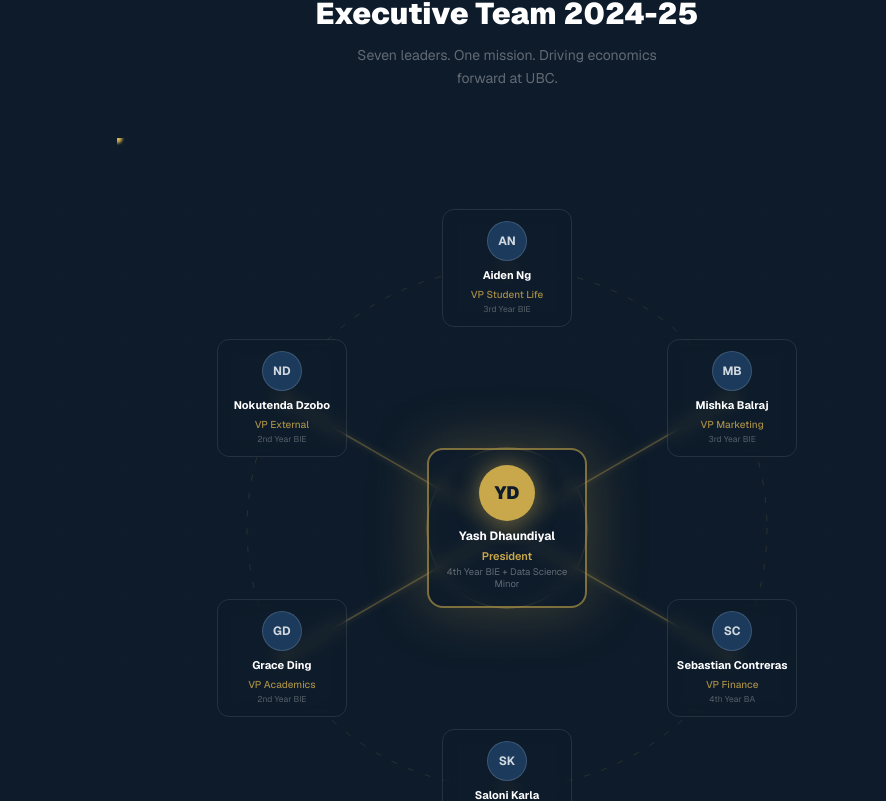
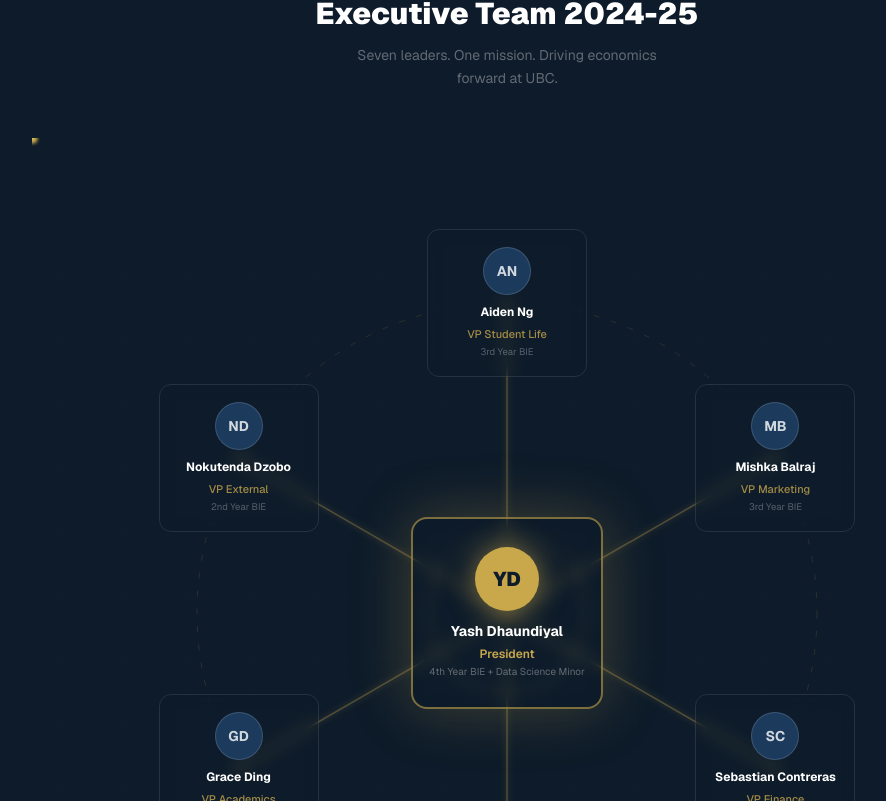
Before and after one commit to Mr-Slope/VSEUS-website, a Next.js app: page /about in a window 1280 px wide. Shown: the part 759-1560 px from the top of the page, without its empty margins (133-1019 px from the left). Built offline with nearby package versions, Linux system fonts and the light colour scheme.

Commit message:
fix(ui): fix exec orbit line clipping, resize cards, rename ELC entries

```diff
--- a/src/app/about/page.tsx
+++ b/src/app/about/page.tsx
@@ -26,10 +26,10 @@ function initials(name: string) {
 }
 
 // Orbital layout constants
-const CX = 390, CY = 390, R = 260;
-const CONTAINER = 780;
-const CARD_W = 130, CARD_H = 118;
-const PRES_W = 160, PRES_H = 160;
+const CX = 475, CY = 475, R = 310;
+const CONTAINER = 950;
+const CARD_W = 160, CARD_H = 148;
+const PRES_W = 192, PRES_H = 192;
 
 const vpNodes = VPS.map((vp, i) => {
   const deg = (i * 360) / VPS.length - 90;
@@ -92,12 +92,19 @@ export default function AboutPage() {
                 fill="none"
               >
                 <defs>
-                  <filter id="lineGlow" x="-30%" y="-30%" width="160%" height="160%">
+                  {/*
+                    filterUnits="userSpaceOnUse" with absolute pixel coordinates is required here.
+                    The default objectBoundingBox mode makes the filter region proportional to the
+                    element's own bounding box — a perfectly vertical line (VP Student Life, VP
+                    Administration) has zero width, collapsing the X filter region to zero and
+                    clipping those lines entirely. Absolute coords spanning the full SVG fix this.
+                  */}
+                  <filter id="lineGlow" filterUnits="userSpaceOnUse" x="-20" y="-20" width={CONTAINER + 40} height={CONTAINER + 40}>
                     <feGaussianBlur stdDeviation="3" result="blur" />
                     <feMerge><feMergeNode in="blur" /><feMergeNode in="SourceGraphic" /></feMerge>
                   </filter>
-                  <filter id="dotGlow" x="-100%" y="-100%" width="300%" height="300%">
-                    <feGaussianBlur stdDeviation="2" result="blur" />
+                  <filter id="dotGlow" filterUnits="userSpaceOnUse" x="-20" y="-20" width={CONTAINER + 40} height={CONTAINER + 40}>
+                    <feGaussianBlur stdDeviation="2.5" result="blur" />
                     <feMerge><feMergeNode in="blur" /><feMergeNode in="SourceGraphic" /></feMerge>
                   </filter>
                 </defs>
@@ -190,12 +197,12 @@ export default function AboutPage() {
                   top:    CY - PRES_H / 2,
                 }}
               >
-                <div className="w-14 h-14 rounded-full bg-gold flex items-center justify-center text-navy-900 font-black text-lg mb-2 shadow-[0_0_24px_rgba(201,168,76,0.6)]">
+                <div className="w-16 h-16 rounded-full bg-gold flex items-center justify-center text-navy-900 font-black text-xl mb-3 shadow-[0_0_28px_rgba(201,168,76,0.65)]">
                   {initials(PRESIDENT.name)}
                 </div>
-                <p className="text-white font-bold text-[12px] leading-tight px-3">{PRESIDENT.name}</p>
-                <p className="text-gold text-[11px] font-semibold mt-1">{PRESIDENT.role}</p>
-                <p className="text-white/35 text-[9.5px] mt-0.5 px-3 leading-tight">{PRESIDENT.year}</p>
+                <p className="text-white font-bold text-sm leading-tight px-3">{PRESIDENT.name}</p>
+                <p className="text-gold text-xs font-semibold mt-1.5">{PRESIDENT.role}</p>
+                <p className="text-white/35 text-[10px] mt-1 px-3 leading-tight">{PRESIDENT.year}</p>
               </div>
 
               {/* VP cards */}
@@ -210,12 +217,12 @@ export default function AboutPage() {
                     top:    vp.y - CARD_H / 2,
                   }}
                 >
-                  <div className="w-10 h-10 rounded-full bg-navy-700 border border-white/15 flex items-center justify-center text-white/80 font-bold text-xs mb-2">
+                  <div className="w-12 h-12 rounded-full bg-navy-700 border border-white/15 flex items-center justify-center text-white/80 font-bold text-sm mb-2.5">
                     {initials(vp.name)}
                   </div>
-                  <p className="text-white font-bold text-[11px] leading-tight px-2">{vp.name}</p>
-                  <p className="text-gold/80 text-[10px] font-medium mt-1">{vp.role}</p>
-                  <p className="text-white/30 text-[8.5px] mt-0.5 px-2 leading-tight">{vp.year}</p>
+                  <p className="text-white font-bold text-xs leading-tight px-3">{vp.name}</p>
+                  <p className="text-gold/80 text-[11px] font-medium mt-1.5">{vp.role}</p>
+                  <p className="text-white/30 text-[9.5px] mt-1 px-3 leading-tight">{vp.year}</p>
                 </div>
               ))}
             </div>
--- a/src/components/layout/Navbar.tsx
+++ b/src/components/layout/Navbar.tsx
@@ -23,7 +23,7 @@ const navLinks = [
     children: [
       { label: 'Merchandise', href: '/services#merch' },
       { label: 'Awards & Grants', href: '/services#awards' },
-      { label: 'Learning Centers', href: '/services#learning' },
+      { label: 'Economics Learning Centre', href: '/elc' },
       { label: 'Initiatives', href: '/services#initiatives' },
     ],
   },
```
Also changed, not shown: 1 other file (tests, documents, lock files or other folders).
